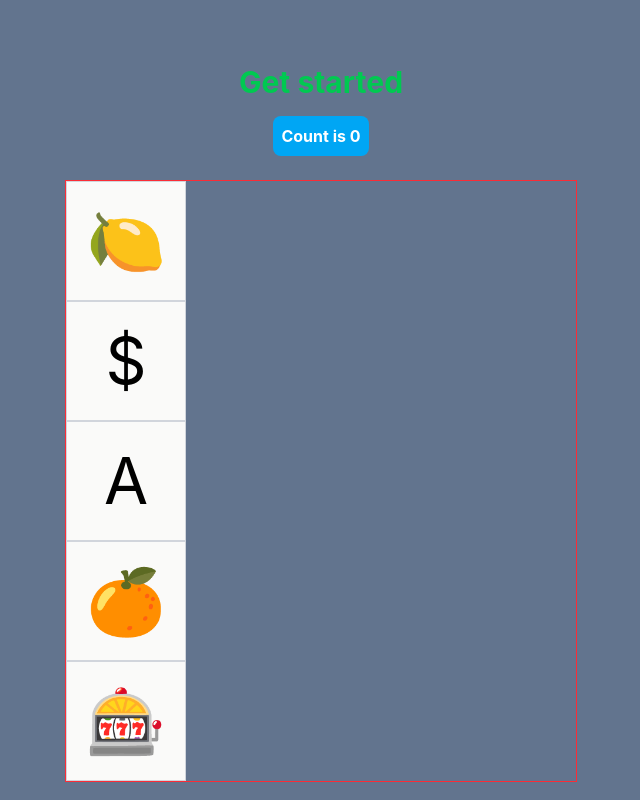
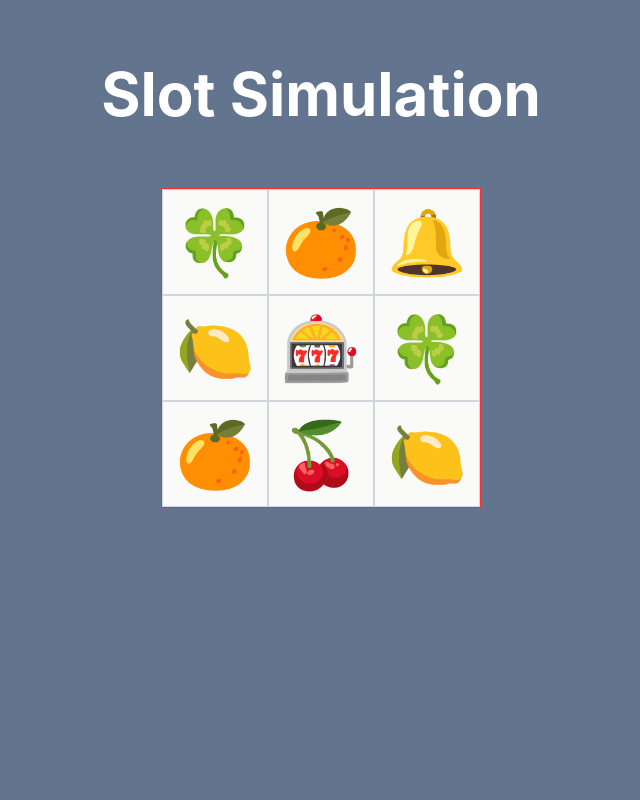
Before and after one commit to nwestallen/simple-slots, a React (Vite) app: page / in a window 1280 px wide. Shown: the whole page, without its empty margins (319-959 px from the left). Built offline with nearby package versions, Linux system fonts and the light colour scheme.

Commit message:
adds SlotScreen component

```diff
--- a/src/App.tsx
+++ b/src/App.tsx
@@ -1,24 +1,23 @@
-import { useState } from 'react'
-import { Reel } from './components/Reel'
+import { useState } from "react";
+import { SlotScreen } from "./components/SlotScreen";
+import { arrWindow } from "./utils";
 
 function App() {
-  const [count, setCount] = useState(0)
+
+  const reel1 = ["🍋", "🍊", "🎰", "🍒", "🍇", "🔔", "🍀"];
+  const [reels, setReels] = useState([
+    arrWindow(reel1, 3, 0),
+    arrWindow(reel1, 3, 2),
+    arrWindow(reel1, 3, 6)])
 
   return (
     <div className='bg-slate-500 min-h-screen h-full'>
         <div className="flex flex-col items-center pt-16">
-          <h1 className="text-3xl font-bold text-green-500">
-            Get started
+          <h1 className="text-6xl font-bold text-white">
+            Slot Simulation
             </h1>
-        <button
-          className="mt-4 bg-sky-500 text-white font-bold p-2 rounded-lg"
-          onClick={() => setCount((count) => count + 1)}
-        >
-          Count is {count}
-        </button>
-        <br/>
-        <div className="w-128 border border-red-500">
-        <Reel blocks={["🍋","$", "A", "🍊", "🎰"]}/>
+        <div className='m-16'>
+        <SlotScreen reels={reels}/>
         </div>
         </div>
     </div>
--- a/src/components/Block.tsx
+++ b/src/components/Block.tsx
@@ -1,11 +1,11 @@
 
 export interface BlockProps {
-    symbol: string;
+    symbol: (string|number);
 }
 
 export const Block = ({symbol}: BlockProps) => {
     return (
-        <div className="bg-stone-50 text-[4em] p-1 w-30 aspect-square flex items-center
+        <div className="bg-stone-50 text-[4em] p-1 aspect-square flex items-center
          justify-center border border-solid border-gray-300">
             {symbol}
             </div>
--- a/src/components/Reel.tsx
+++ b/src/components/Reel.tsx
@@ -1,12 +1,12 @@
 import { Block } from "./Block"
 
 interface ReelProps {
-    blocks: string[]
+    blocks: (string|number)[]
 }
 
 export const Reel = ({blocks}: ReelProps) => {
     return(
-        <div className="flex flex-col">
+        <div className="flex flex-col w-full">
             {blocks.map((block) => (
                 <Block symbol={block}/>
             ))}
--- /dev/null
+++ b/src/components/SlotScreen.tsx
@@ -0,0 +1,13 @@
+import { Reel } from "./Reel"
+
+interface SlotScreenProps {
+    reels: (number|string)[][]
+}
+
+export const SlotScreen = ({reels}: SlotScreenProps) => {
+    return(
+        <div className="w-80 justify-center border border-red-500 flex flex-row">
+            {reels.map(reel => (<Reel blocks={reel}/>))}
+        </div>
+    )
+}
--- a/src/utils.ts
+++ b/src/utils.ts
@@ -1,4 +1,4 @@
-export const arrWindow = (array: number[], winLength: number, idx: number): number[] => {
+export const arrWindow = (array: (string|number)[], winLength: number, idx: number): number[] => {
 
     const l = array.length;
     const half = Math.floor(winLength / 2);
```
Also changed, not shown: 1 other file (tests, documents, lock files or other folders).
